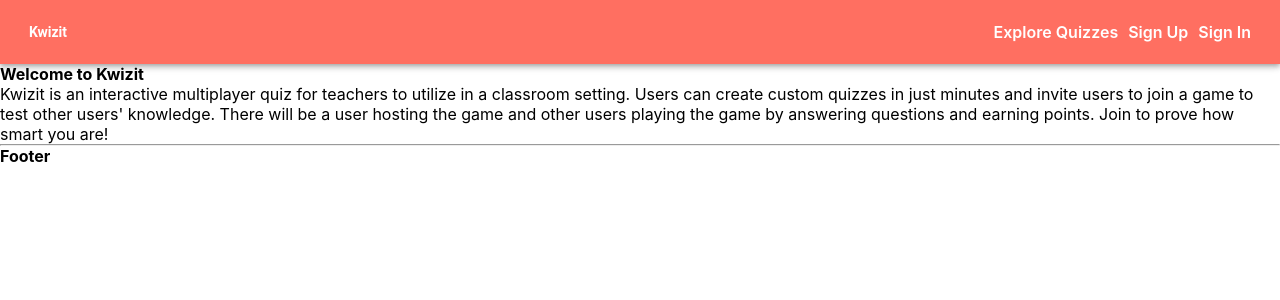
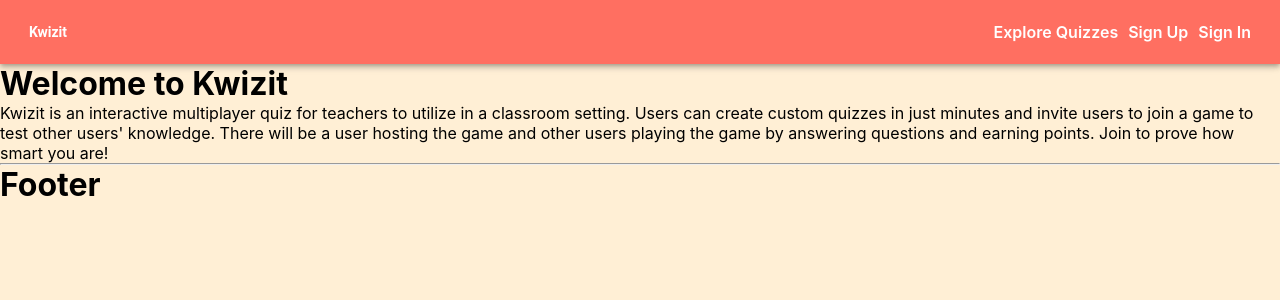
Before and after one commit to alexanderchao123/kwizit-frontend, a React (Create React App) app: page / in a window 1280 px wide. Shown: the top 300 px of the page. Built offline with nearby package versions, Linux system fonts and the light colour scheme.

Commit message:
rename files and class with the shorthand Nav to Navigation and create an index.js file inside of the containers folder to be able to import the files from one folder

```diff
--- a/src/App.css
+++ /dev/null
@@ -1,32 +0,0 @@
-.App {
-  text-align: center;
-}
-
-.App-logo {
-  animation: App-logo-spin infinite 20s linear;
-  height: 40vmin;
-}
-
-.App-header {
-  background-color: #282c34;
-  min-height: 100vh;
-  display: flex;
-  flex-direction: column;
-  align-items: center;
-  justify-content: center;
-  font-size: calc(10px + 2vmin);
-  color: white;
-}
-
-.App-link {
-  color: #61dafb;
-}
-
-@keyframes App-logo-spin {
-  from {
-    transform: rotate(0deg);
-  }
-  to {
-    transform: rotate(360deg);
-  }
-}
--- a/src/App.js
+++ b/src/App.js
@@ -1,18 +1,14 @@
-import React, { Component } from 'react';
+import React, { Component, Fragment } from 'react';
 import { Switch, Route, withRouter } from 'react-router-dom';
 import { connect } from 'react-redux'
-import HeaderContainer from './containers/HeaderContainer'
-import FooterContainer from './containers/FooterContainer'
-import UserContainer from './containers/UserContainer'
-import QuizContainer from './containers/QuizContainer'
-import RoundContainer from './containers/RoundContainer'
+import { authenticateToken } from './store/actions/UserActions'
+import { HeaderContainer, FooterContainer, UserContainer, QuizContainer, RoundContainer } from './containers'
 import Home from './components/layouts/Home';
-import { authenticateToken } from './store/actions/UserActions'
 
 class App extends Component {
   render() {
     return (
-      <div className="App">
+      <Fragment>
         <HeaderContainer/>
         <Switch>
           <Route path="/users" component={UserContainer}/>
@@ -21,7 +17,7 @@ class App extends Component {
           <Route path="/" component={Home}/>
         </Switch>
         <FooterContainer/>
-      </div>
+      </Fragment>
     );
   }
 
--- a/src/components/layouts/NavSignedIn.js
+++ b/src/components/layouts/NavigationSignedIn.js
@@ -1,33 +1,8 @@
 import React, { Component } from 'react';
-import { withRouter, Link } from 'react-router-dom';
+import { withRouter } from 'react-router-dom';
 import { connect } from 'react-redux';
 import { removeUser } from '../../store/actions/UserActions';
-import styled from 'styled-components'
-import { AppBar, Toolbar, Typography } from '@material-ui/core'
-
-const StyledToolbar = styled(Toolbar)`
-  background: #FF6F61;
-`
-
-const StyledTypography = styled(Typography)`
-  flex: 1
-`
-
-const UnorderedList = styled.ul`
-  float: right;
-`
-
-const List = styled.li`
-  font-weight: 600;
-  display: inline;
-  padding: 20px 5px;
-`
-
-const StyledLink = styled(Link)`
-  color: white;
-  text-decoration: none;
-`
-
+import { StyledAppBar, StyledToolbar, StyledTypography, UnorderedList, List, StyledLink} from './NavigationStyled'
 
 class NavSignedIn extends Component {
   clickHandler = (event) => {
@@ -37,7 +12,7 @@ class NavSignedIn extends Component {
 
   render() {
     return(
-      <AppBar position="static">
+      <StyledAppBar position="static">
         <StyledToolbar>
           <StyledTypography>
             <List><StyledLink to="/">Kwizit</StyledLink></List>
@@ -49,7 +24,7 @@ class NavSignedIn extends Component {
             <List onClick={this.clickHandler}><StyledLink to="/users/signout">Sign Out</StyledLink></List>
           </UnorderedList>
         </StyledToolbar>
-      </AppBar>
+      </StyledAppBar>
     )
   }
 }
--- a/src/components/layouts/NavSignedOut.js
+++ b/src/components/layouts/NavigationSignedOut.js
@@ -1,35 +1,10 @@
 import React, { Component } from 'react';
-import { Link } from 'react-router-dom';
-import styled from 'styled-components';
-import { AppBar, Toolbar, Typography } from '@material-ui/core'
-
-const StyledToolbar = styled(Toolbar)`
-  background: #FF6F61;
-`
-
-const StyledTypography = styled(Typography)`
-  flex: 1
-`
-
-const UnorderedList = styled.ul`
-  float: right;
-`
-
-const List = styled.li`
-  font-weight: 600;
-  display: inline;
-  padding: 20px 5px;
-`
-
-const StyledLink = styled(Link)`
-  color: white;
-  text-decoration: none;
-`
+import { StyledAppBar, StyledToolbar, StyledTypography, UnorderedList, List, StyledLink} from './NavigationStyled'
 
 class NavSignedOut extends Component {
   render() {
     return(
-      <AppBar position="static">
+      <StyledAppBar position="static">
         <StyledToolbar>
           <StyledTypography>
             <List><StyledLink to="/">Kwizit</StyledLink></List>
@@ -40,7 +15,7 @@ class NavSignedOut extends Component {
             <List><StyledLink to="/users/signin">Sign In</StyledLink></List>
           </UnorderedList>
         </StyledToolbar>
-      </AppBar>
+      </StyledAppBar>
     )
   }
 }
--- /dev/null
+++ b/src/components/layouts/NavigationStyled.js
@@ -0,0 +1,30 @@
+import { Link } from 'react-router-dom';
+import styled from 'styled-components'
+import { AppBar, Toolbar, Typography } from '@material-ui/core'
+
+export const StyledAppBar = styled(AppBar)`
+`
+
+export const StyledToolbar = styled(Toolbar)`
+  background: #FF6F61;
+  // background: #FF9085;
+`
+
+export const StyledTypography = styled(Typography)`
+  flex: 1
+`
+
+export const UnorderedList = styled.ul`
+  float: right;
+`
+
+export const List = styled.li`
+  font-weight: 600;
+  display: inline;
+  padding: 20px 5px;
+`
+
+export const StyledLink = styled(Link)`
+  color: white;
+  text-decoration: none;
+`
--- a/src/containers/NavigationContainer.js
+++ b/src/containers/NavigationContainer.js
@@ -1,7 +1,7 @@
 import React, { Component, Fragment } from 'react';
 import { connect } from 'react-redux';
-import NavSignedIn from '../components/layouts/NavSignedIn';
-import NavSignedOut from '../components/layouts/NavSignedOut';
+import NavigationSignedIn from '../components/layouts/NavigationSignedIn';
+import NavigationSignedOut from '../components/layouts/NavigationSignedOut';
 
 class NavigationContainer extends Component {
   isSignedIn = () => this.props.user && this.props.isAuthenticated
@@ -9,7 +9,7 @@ class NavigationContainer extends Component {
   render() {
     return(
       <Fragment>
-        {this.isSignedIn() ? <NavSignedIn/> : <NavSignedOut/>}
+        {this.isSignedIn() ? <NavigationSignedIn/> : <NavigationSignedOut/>}
       </Fragment>
     )
   }
--- /dev/null
+++ b/src/containers/index.js
@@ -0,0 +1,13 @@
+import HeaderContainer from './HeaderContainer'
+import FooterContainer from './FooterContainer'
+import UserContainer from './UserContainer'
+import QuizContainer from './QuizContainer'
+import RoundContainer from './RoundContainer'
+
+export {
+  HeaderContainer,
+  FooterContainer,
+  UserContainer,
+  QuizContainer,
+  RoundContainer
+}
--- a/src/index.css
+++ b/src/index.css
@@ -1,10 +1,5 @@
 * {
   margin: 0;
-  padding: 0;
-  outline: 0;
-  font-size: 100%;
-  vertical-align: baseline;
-  background: transparent;
 }
 
 body {
@@ -13,6 +8,7 @@ body {
     sans-serif;
   -webkit-font-smoothing: antialiased;
   -moz-osx-font-smoothing: grayscale;
+  background: #FFEFD5;
 }
 
 code {
```
